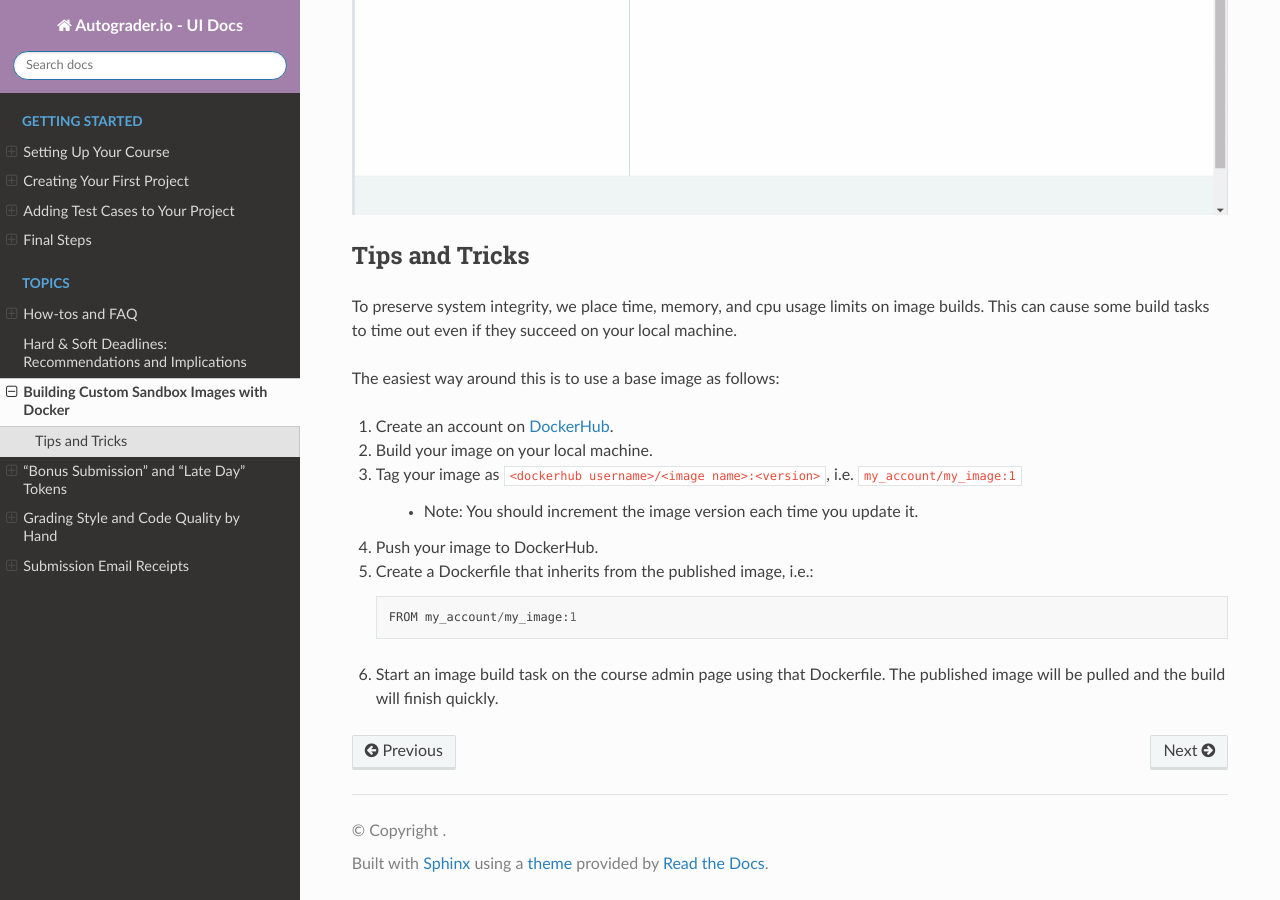
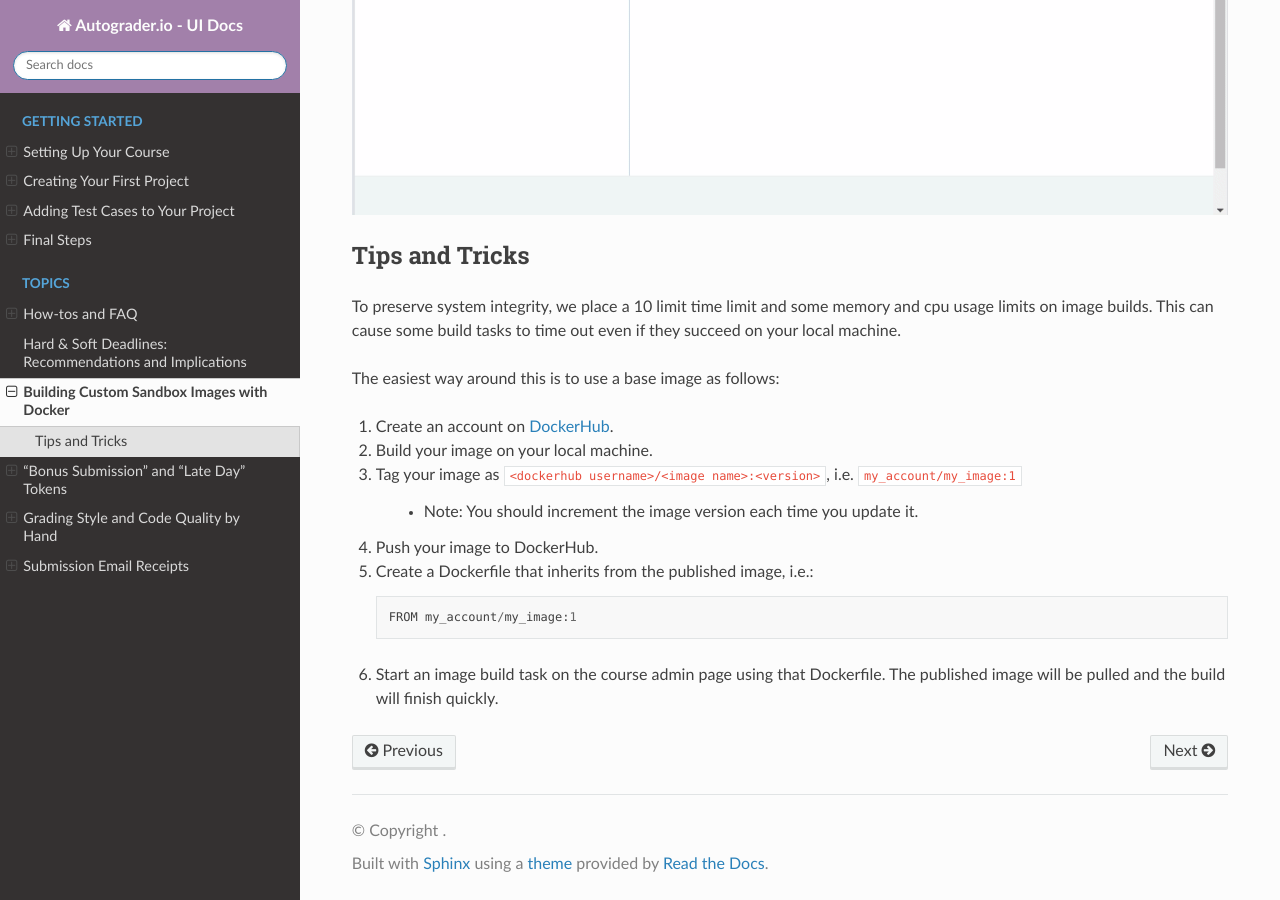
Before and after one commit to eecs-autograder/autograder.io, a Sphinx documentation site: the page built from docs/topics/custom_sandbox_images.rst, in a window 1280 px wide and 900 px high, scrolled down 2099 px. Built offline with Sphinx 7.4.7 and the Read the Docs theme 2.0.0, drawn with Linux system fonts in a browser that asks for light colours.

Commit message:
In UI docs, specified that the image build timeout is 10 minutes.

```diff
--- a/docs/how_tos.rst
+++ b/docs/how_tos.rst
@@ -131,5 +131,6 @@
 
 Why does my sandbox image build time out?
 -----------------------------------------
-To preserve system integrity, we place memory and cpu usage limits on image
-builds. See :ref:`here <image-build-tricks>` for workarounds.
+To preserve system integrity, we place a 10 minute time limit and some
+memory and cpu usage limits on image builds.
+See :ref:`here <image-build-tricks>` for workarounds.
--- a/docs/topics/custom_sandbox_images.rst
+++ b/docs/topics/custom_sandbox_images.rst
@@ -48,9 +48,9 @@
 
 Tips and Tricks
 ---------------
-To preserve system integrity, we place time, memory, and cpu usage limits on
-image builds. This can cause some build tasks to time out even if they
-succeed on your local machine.
+To preserve system integrity, we place a 10 limit time limit and some memory
+and cpu usage limits on image builds. This can cause some build tasks to time
+out even if they succeed on your local machine.
 
 The easiest way around this is to use a base image as follows:
 
```
